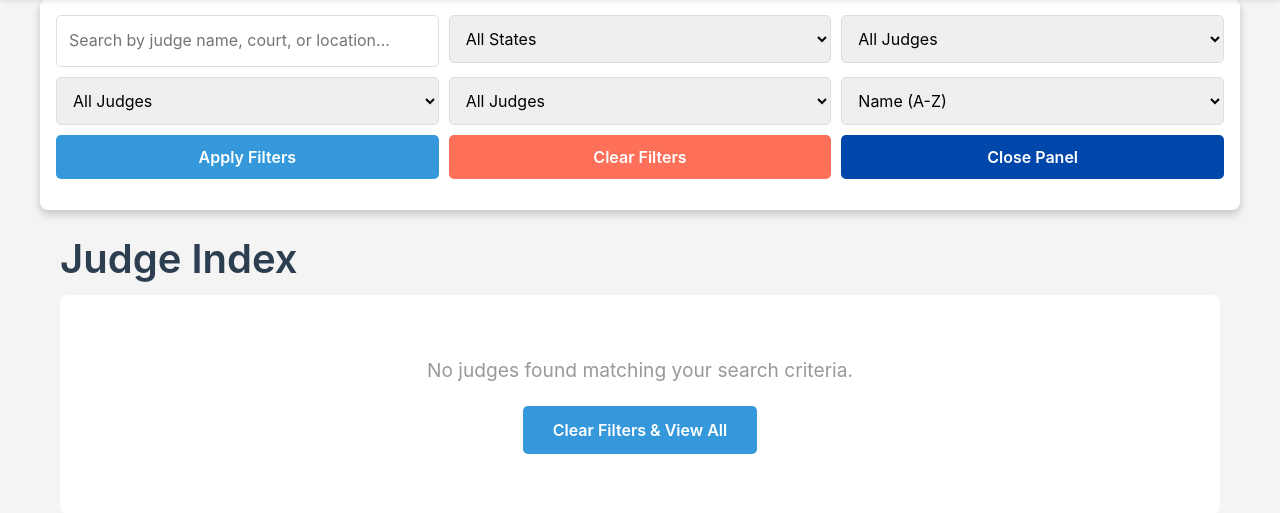
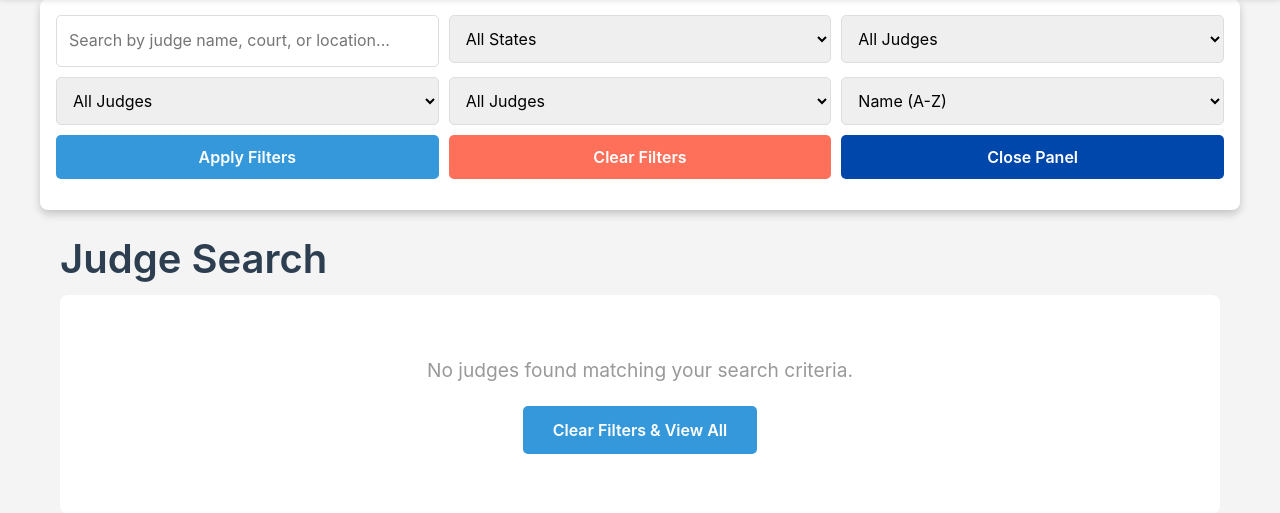
Before and after one commit to RodDog420/JudgeAccount, a Flask app: page /index in a window 1280 px wide. Shown: the part 77-590 px from the top of the page. Run offline with Flask 3, Linux system fonts and the light colour scheme; data that the repository does not hold is empty; some libraries are stand-ins or nearby versions.

Commit message:
Add .claudeignore, untrack .claude/ config, activate recall-judge-parisien route, rename index to Judge Search, fix title casing across templates
Co-Authored-By: Claude Sonnet 4.6 <noreply@anthropic.com>

```diff
--- a/app/routes.py
+++ b/app/routes.py
@@ -664,8 +664,7 @@ def sitemap_xml():
     response = Response(sitemap_xml, mimetype='application/xml')
     return response
 
-#
-# @bp.route('/recall-judge-parisien')
-# def recall_judge_parisien():
-#    return render_template('recall_judge_parisien.html')
-#
+
+@bp.route('/recall-judge-parisien')
+def recall_judge_parisien():
+    return render_template('recall_judge_parisien.html')
--- a/app/templates/errors/404.html
+++ b/app/templates/errors/404.html
@@ -1,6 +1,6 @@
 {% extends "base.html" %}
 
-{% block title %}Page Not Found — Judge Account{% endblock %}
+{% block title %}Page Not Found — JudgeAccount{% endblock %}
 
 {% block content %}
 <div class="page-container">
--- a/app/templates/errors/500.html
+++ b/app/templates/errors/500.html
@@ -1,6 +1,6 @@
 {% extends "base.html" %}
 
-{% block title %}Server Error — Judge Account{% endblock %}
+{% block title %}Server Error — JudgeAccount{% endblock %}
 
 {% block content %}
 <div class="page-container">
--- a/app/templates/index.html
+++ b/app/templates/index.html
@@ -1,7 +1,7 @@
 {% extends "base.html" %}
 {% set private_page = False %}
 
-{% block title %}Judge Directory - JudgeAccount{% endblock %}
+{% block title %}Judge Search - JudgeAccount{% endblock %}
 
 {% block meta_description %}
 <meta name="description" content="Search for judges across the United States. Find ratings, reviews, and documented media coverage of judicial conduct and courtroom behavior.">
@@ -9,7 +9,7 @@
 
 {% block content %}
 
-<h1 class="index-page-title">Judge Index</h1>
+<h1 class="index-page-title">Judge Search</h1>
 <div id="index-filter-container" class="index-filter-wrapper">
     <button id="index-filter-toggle"
             class="index-filter-toggle-btn"
--- a/app/templates/reset_password.html
+++ b/app/templates/reset_password.html
@@ -1,6 +1,6 @@
 {% extends "base.html" %}
 
-{% block title %}Set New Password - Judge Account{% endblock %}
+{% block title %}Set New Password - JudgeAccount{% endblock %}
 
 {% block content %}
 <div class="page-container">
--- a/app/templates/reset_password_request.html
+++ b/app/templates/reset_password_request.html
@@ -1,6 +1,6 @@
 {% extends "base.html" %}
 
-{% block title %}Reset Password - Judge Account{% endblock %}
+{% block title %}Reset Password - JudgeAccount{% endblock %}
 
 {% block content %}
 <div class="page-container">
```
Also changed, not shown: app/templates/base.html (+0 -56 lines), .claude/settings.local.json (deleted), 2 other files.
